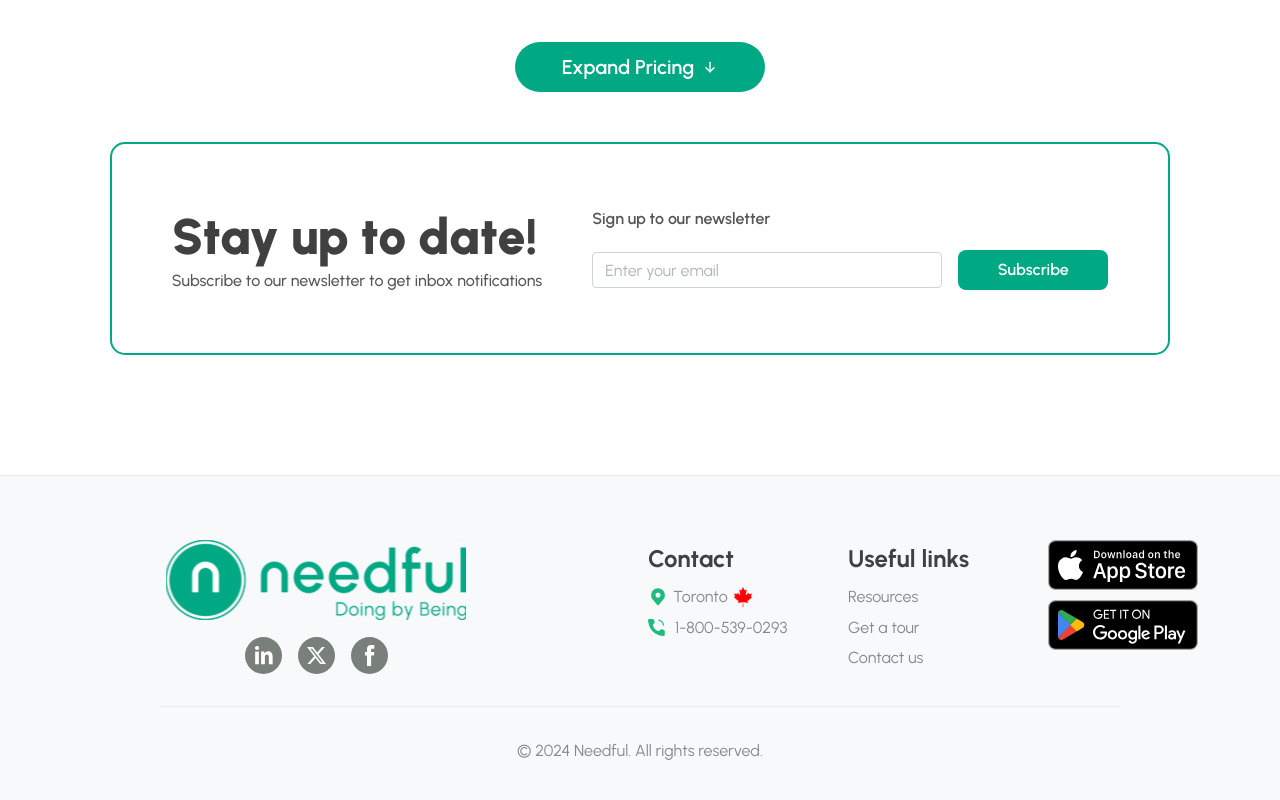
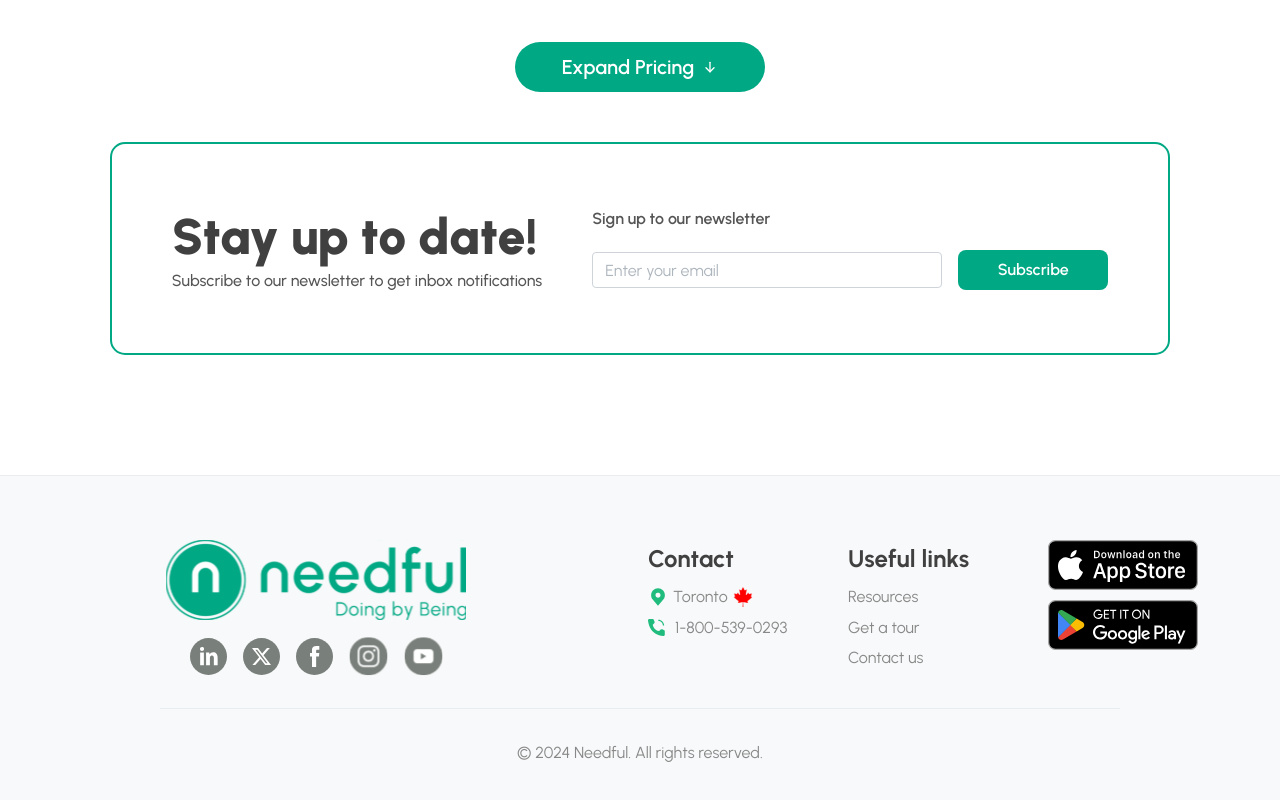
Before and after one commit to ashleighliu/needful_site_v2, a React (Vite) app: page / in a window 1280 px wide. Shown: the part 4790-5590 px from the top of the page. Built offline with nearby package versions, Linux system fonts and the light colour scheme; no server answers.

Commit message:
footer icons

```diff
--- a/src/components/MediaButtons/MediaButtons.tsx
+++ b/src/components/MediaButtons/MediaButtons.tsx
@@ -2,18 +2,40 @@ import { Group, Image } from "@mantine/core";
 import Facebook from "../../assets/Facebook.svg";
 import LinkedIn from "../../assets/LinkedIn.svg";
 import X from "../../assets/X.svg";
+import Instagram from "../../assets/Instagram.svg";
+import Youtube from "../../assets/Youtube.svg";
 
 export function MediaButtons() {
   return (
     <Group mt="md">
-      <Image src={LinkedIn} onClick={() => {}} />
-      <Image src={X} onClick={() => {}} />
+      <Image
+        src={LinkedIn}
+        onClick={() =>
+          window.open("https://www.linkedin.com/company/needfulapp", "_blank")
+        }
+      />
+      <Image
+        src={X}
+        onClick={() => window.open("https://twitter.com/needfulapp", "_blank")}
+      />
       <Image
         src={Facebook}
         onClick={() =>
           window.open("https://www.facebook.com/needfulapp", "_blank")
         }
       />
+      <Image
+        src={Instagram}
+        onClick={() =>
+          window.open("https://www.instagram.com/needful.app/", "_blank")
+        }
+      />
+      <Image
+        src={Youtube}
+        onClick={() =>
+          window.open("https://www.youtube.com/@needfulapp", "_blank")
+        }
+      />
     </Group>
   );
 }
```
Also changed, not shown: src/assets/Instagram.svg (added), src/assets/Youtube.svg (added).
